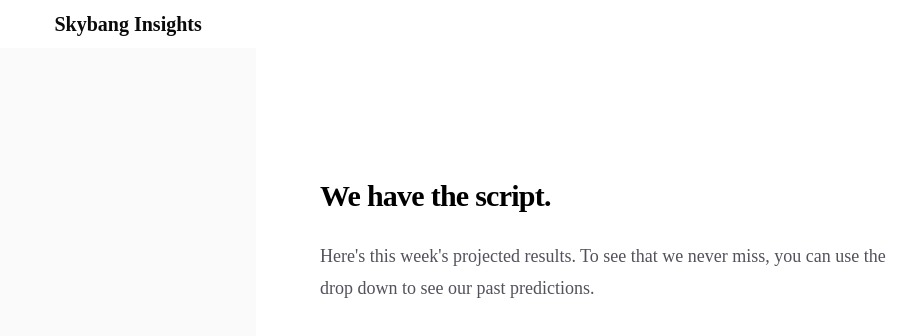
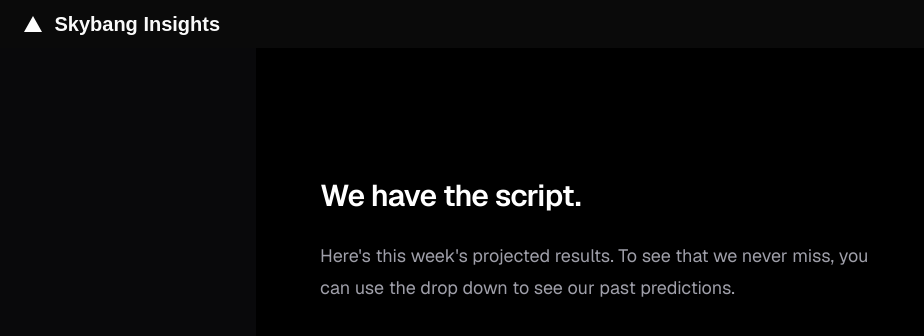
Before and after one commit to AjayBhatta16/skybang-insights-ui, a Next.js app: page / in a window 1280 px wide. Shown: the top 336 px of the page, without its empty margins (0-924 px from the left). Built offline with nearby package versions, Linux system fonts and the light colour scheme.

Commit message:
fixed issues caused by ShadCN init

```diff
--- a/app/globals.css
+++ b/app/globals.css
@@ -1,13 +1,18 @@
 @import "tailwindcss";
 @import "tw-animate-css";
 @import "shadcn/tailwind.css";
+
+:root {
+  --background: #ffffff;
+  --foreground: #171717;
+}
 
 @custom-variant dark (&:is(.dark *));
 
 @theme inline {
   --color-background: var(--background);
   --color-foreground: var(--foreground);
-  --font-sans: var(--font-sans);
+  --font-sans: var(--font-geist-sans);
   --font-mono: var(--font-geist-mono);
   --font-heading: var(--font-sans);
   --color-sidebar-ring: var(--sidebar-ring);
@@ -48,9 +53,14 @@
   --radius-4xl: calc(var(--radius) * 2.6);
 }
 
+@media (prefers-color-scheme: dark) {
+  :root {
+    --background: #0a0a0a;
+    --foreground: #ededed;
+  }
+}
+
 :root {
-  --background: oklch(1 0 0);
-  --foreground: oklch(0.145 0 0);
   --card: oklch(1 0 0);
   --card-foreground: oklch(0.145 0 0);
   --popover: oklch(1 0 0);
@@ -81,6 +91,12 @@
   --sidebar-accent-foreground: oklch(0.205 0 0);
   --sidebar-border: oklch(0.922 0 0);
   --sidebar-ring: oklch(0.708 0 0);
+}
+
+body {
+  background: var(--background);
+  color: var(--foreground);
+  font-family: Arial, Helvetica, sans-serif;
 }
 
 .dark {
--- a/app/layout.tsx
+++ b/app/layout.tsx
@@ -26,7 +26,7 @@ export default function RootLayout({
   return (
     <html
       lang="en"
-      className={`${geistSans.variable} ${geistMono.variable} h-full antialiased`}
+      className={`${geistSans.variable} ${geistMono.variable} h-full antialiased dark`}
     >
       <body className="min-h-full flex flex-col">
         <AppHeader />
--- a/app/page.tsx
+++ b/app/page.tsx
@@ -2,13 +2,13 @@ import Image from "next/image";
 
 export default function Home() {
   return (
-     <div className="flex flex-col flex-1 items-center justify-center bg-zinc-50 font-sans dark:bg-black">
-      <main className="flex flex-1 w-full max-w-3xl flex-col items-center justify-between py-32 px-16 bg-white dark:bg-black sm:items-start">
+    <div className="flex flex-1 flex-col items-center justify-center bg-zinc-950 font-sans text-zinc-50">
+      <main className="flex w-full max-w-3xl flex-1 flex-col items-center justify-between bg-black px-16 py-32 sm:items-start">
         <div className="flex flex-col items-center gap-6 text-center sm:items-start sm:text-left">
-          <h1 className="max-w-xs text-3xl font-semibold leading-10 tracking-tight text-black dark:text-zinc-50">
+          <h1 className="max-w-xs text-3xl font-semibold leading-10 tracking-tight text-white">
             We have the script.
           </h1>
-          <p className="max-w-xl text-lg leading-8 text-zinc-600 dark:text-zinc-400">
+          <p className="max-w-xl text-lg leading-8 text-zinc-400">
             Here's this week's projected results. To see that we never miss, you can use the drop down to see our past predictions.
           </p>
         </div>
```
